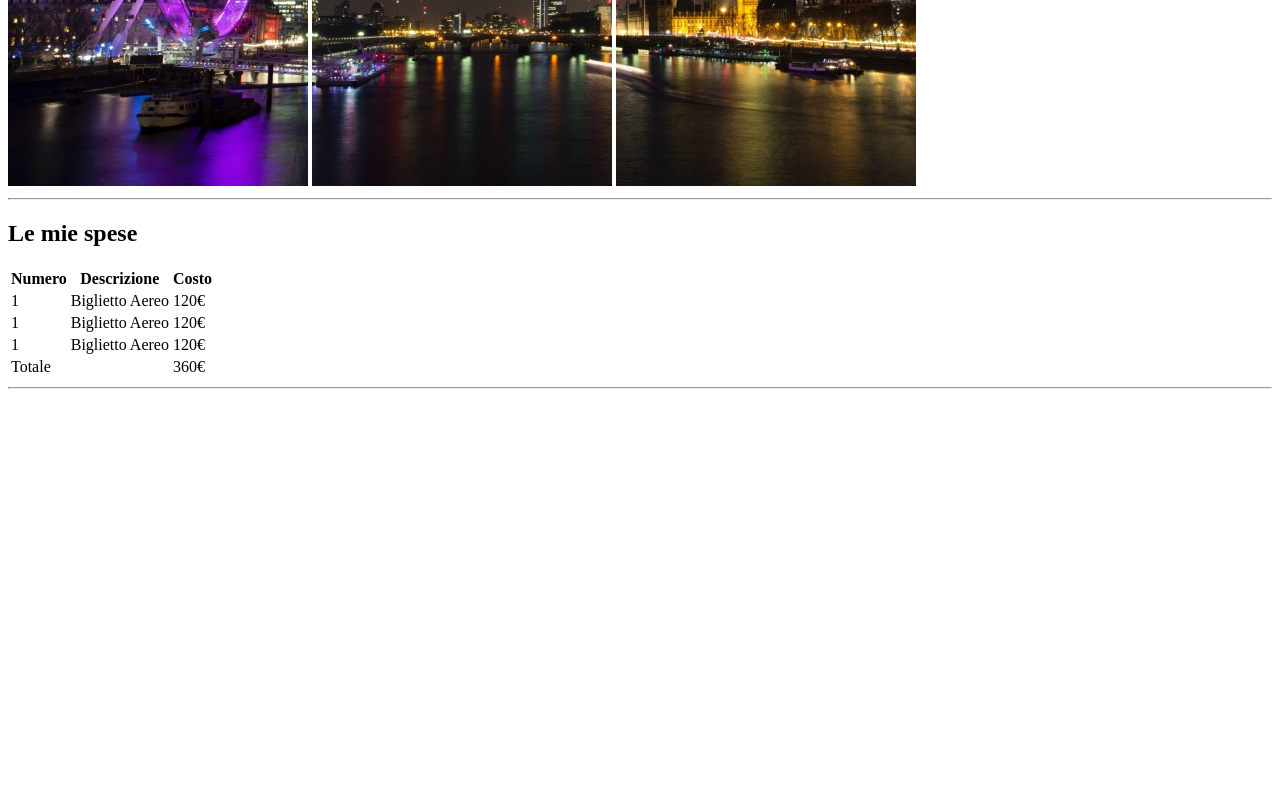
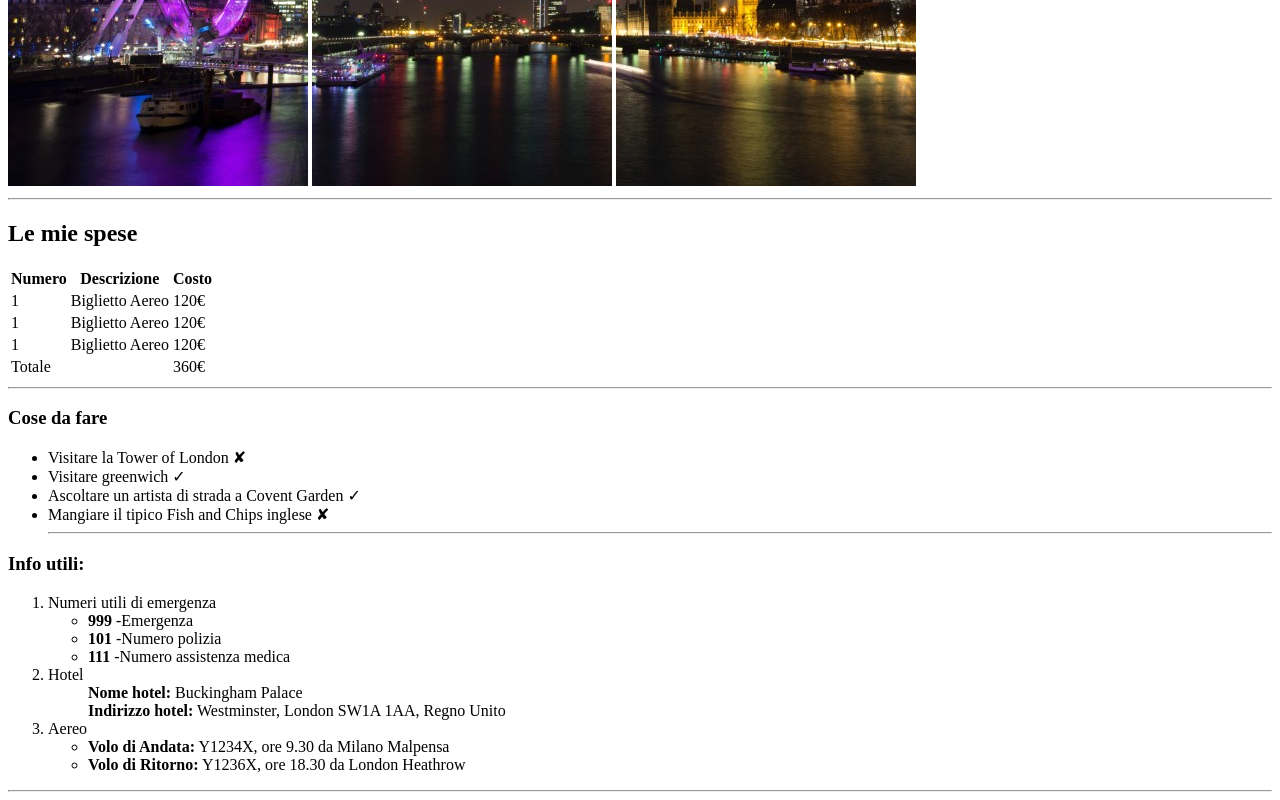
Before and after one commit to Leonardo-Rosales/html-london-trip, a plain HTML site: page index.html in a window 1280 px wide. Shown: the part 494-1294 px from the top of the page. Before the commit the page ends 891 px from the top, so only its background shows below. Drawn offline with Linux system fonts and the light colour scheme.

Commit message:
add list

```diff
--- a/index.html
+++ b/index.html
@@ -52,6 +52,37 @@
 
          </table>
          <hr>
+         <!-- inizio prima lista -->
+          <h3>Cose da fare</h3>
+          <ul>
+            <li>Visitare la Tower of London &#x2718;</li>
+            <li>Visitare greenwich &#10003;</li>
+            <li>Ascoltare un artista di strada a Covent Garden &#10003;</li>
+            <li>Mangiare il tipico Fish and Chips inglese &#x2718; </li>
+            <hr>
+          </ul>
+          <!-- inizio seconda lista -->
+           <h3>Info utili:</h3>
+           <ol>
+            <li>Numeri utili di emergenza
+                <ul>
+                    <li><strong>999</strong> -Emergenza</li>
+                    <li><strong>101</strong> -Numero polizia</li>
+                    <li><strong>111</strong> -Numero assistenza medica</li>
+                </ul>
+            </li>
+            <li>Hotel
+                <ul><strong>Nome hotel:</strong> Buckingham Palace</ul>
+                <ul><strong>Indirizzo hotel:</strong> Westminster, London SW1A 1AA, Regno Unito</ul>
+            </li>
+            <li>Aereo
+                <ul>
+                    <li><strong>Volo di Andata:</strong> Y1234X, ore 9.30 da Milano Malpensa</li>
+                    <li><strong>Volo di Ritorno:</strong> Y1236X, ore 18.30 da London Heathrow</li>
+                </ul>
+            </li>
+           </ol>
+           <hr>
     </main>
 </body>
 </html>
```
